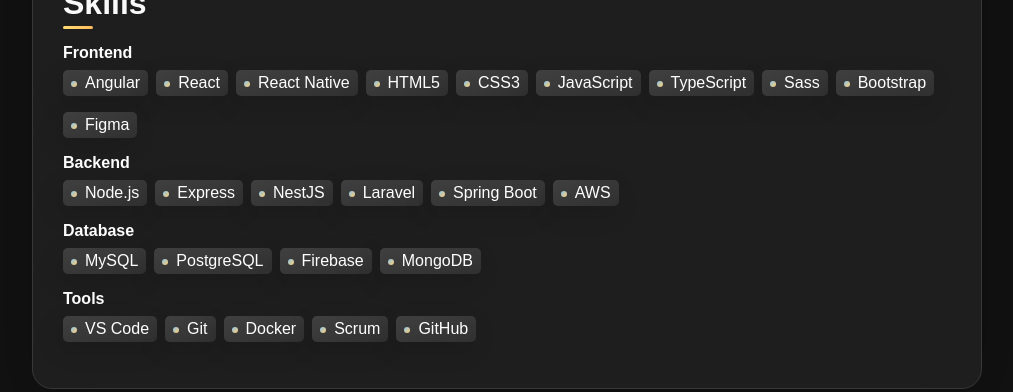
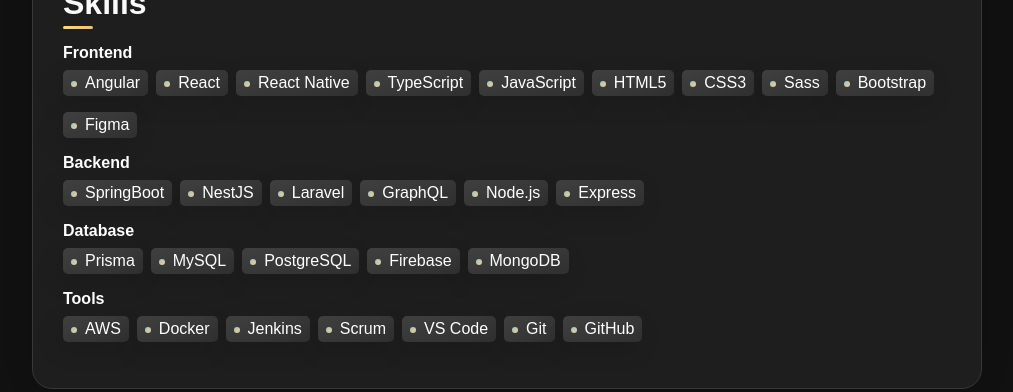
Before and after one commit to Pabl088/portfolio, a React (Vite) app: page / in a window 1280 px wide. Shown: the part 1385-1777 px from the top of the page, without its empty margins (133-1146 px from the left). Built offline with nearby package versions, Linux system fonts and the light colour scheme.

Commit message:
Update skills

```diff
--- a/src/components/Skills/skills.tsx
+++ b/src/components/Skills/skills.tsx
@@ -12,25 +12,26 @@
           <div className={style.skill}>Angular</div>
           <div className={style.skill}>React</div>
           <div className={style.skill}>React Native</div>
+          <div className={style.skill}>TypeScript</div>
+          <div className={style.skill}>JavaScript</div>
           <div className={style.skill}>HTML5</div>
           <div className={style.skill}>CSS3</div>
-          <div className={style.skill}>JavaScript</div>
-          <div className={style.skill}>TypeScript</div>
           <div className={style.skill}>Sass</div>
           <div className={style.skill}>Bootstrap</div>
           <div className={style.skill}>Figma</div>
         </div>
         <h4 className={style.subtitle}>Backend</h4>
         <div className={style.skills_container}>
+          <div className={style.skill}>SpringBoot</div>
+          <div className={style.skill}>NestJS</div>
+          <div className={style.skill}>Laravel</div>
+          <div className={style.skill}>GraphQL</div>
           <div className={style.skill}>Node.js</div>
           <div className={style.skill}>Express</div>
-          <div className={style.skill}>NestJS</div>
-          <div className={style.skill}>Laravel</div>
-          <div className={style.skill}>Spring Boot</div>
-          <div className={style.skill}>AWS</div>
         </div>
         <h4 className={style.subtitle}>Database</h4>
         <div className={style.skills_container}>
+          <div className={style.skill}>Prisma</div>
           <div className={style.skill}>MySQL</div>
           <div className={style.skill}>PostgreSQL</div>
           <div className={style.skill}>Firebase</div>
@@ -38,10 +39,12 @@
         </div>
         <h4 className={style.subtitle}>Tools</h4>
         <div className={style.skills_container}>
+          <div className={style.skill}>AWS</div>
+          <div className={style.skill}>Docker</div>
+          <div className={style.skill}>Jenkins</div>
+          <div className={style.skill}>Scrum</div>
           <div className={style.skill}>VS Code</div>
           <div className={style.skill}>Git</div>
-          <div className={style.skill}>Docker</div>
-          <div className={style.skill}>Scrum</div>
           <div className={style.skill}>GitHub</div>
         </div>
       </div>
```
